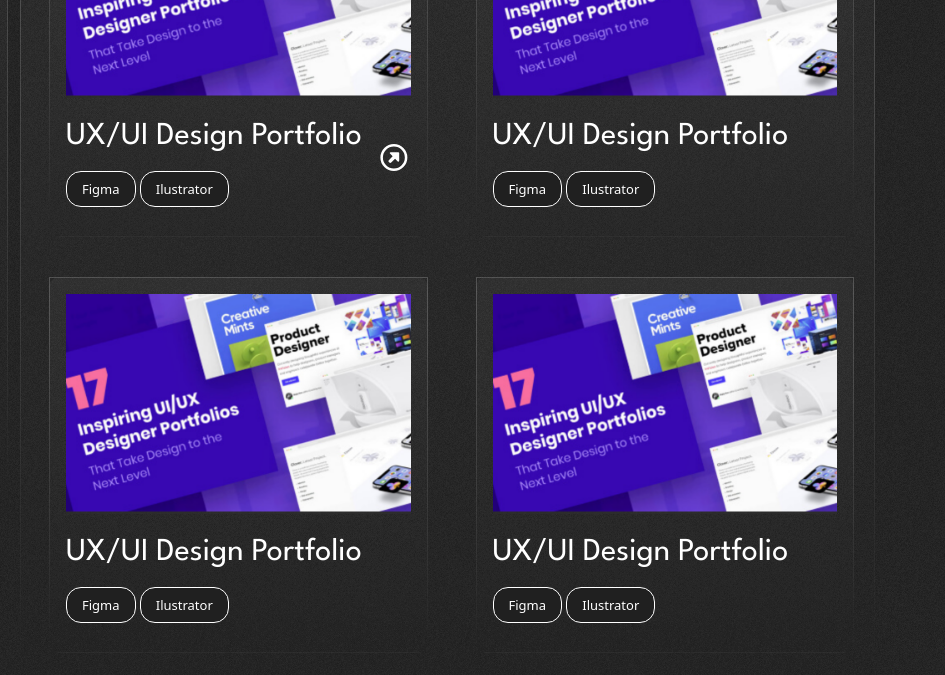
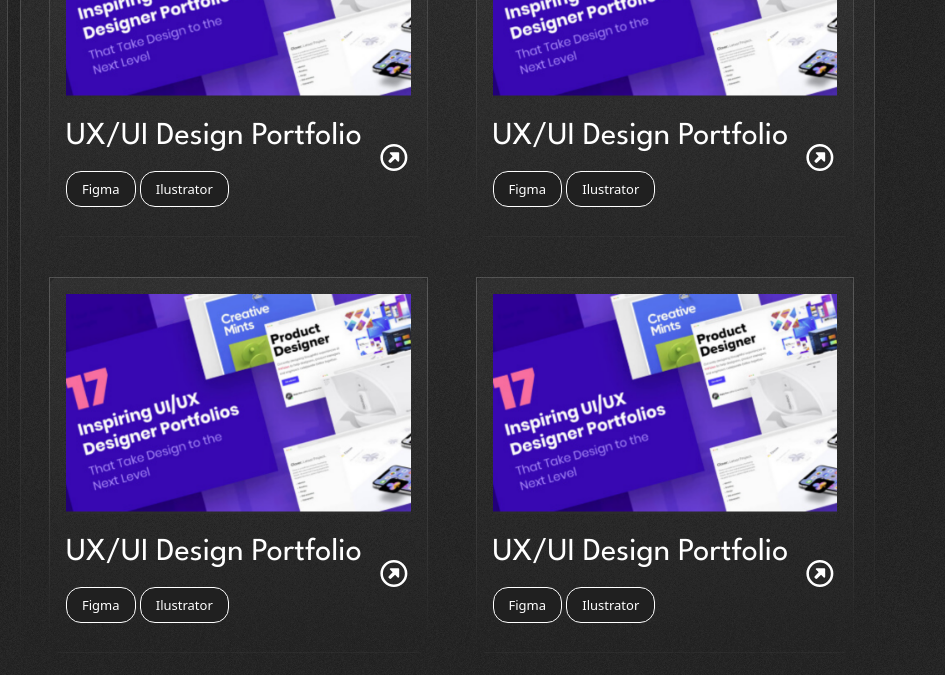
Before and after one commit to sohanthink/portfolio, a plain HTML site: page portfolio.html in a window 1280 px wide. Shown: the part 229-904 px from the top of the page, 335-1280 px from the left. Drawn offline with Linux system fonts and the light colour scheme.

Commit message:
cpanel.yml is updated

```diff
--- a/portfolio.html
+++ b/portfolio.html
@@ -115,6 +115,7 @@
                       <div class="col-lg-9 bg-custom">
                             <div class="portfolio_section">
                                 <div class="row">
+
                                     <div class="col-lg-6 mb-2">
                                         <div class="portfolio_content_bg ps-3 pt-3 pb-3 pe-2">
                                             <div class="portfolio_content bg-custom p-3">
@@ -138,10 +139,17 @@
                                         <div class="portfolio_content_bg ps-3 pt-3 pb-3 pe-2">
                                             <div class="portfolio_content bg-custom p-3">
                                                 <picture><img class="w-100" src="images/portfolio/1.png" alt="portfolio image"></picture>
+                                                <div class="d-flex align-items-center justify-content-between">
+                                                    <div class="portfolio_content_left">
                                                         <h2 class="text-white">UX/UI Design Portfolio</h2>
                                                         <div class="skills">
                                                             <span class="text-white">Figma</span>
                                                             <span class="text-white">Ilustrator</span>
+                                                        </div>
+                                                    </div>
+                                                    <div class="portfolio_content_right">
+                                                        <a href="#"><i class="fa-regular fa-circle-right text-white"></i></a>
+                                                    </div>
                                                 </div>
                                             </div>
                                         </div>
@@ -150,10 +158,17 @@
                                         <div class="portfolio_content_bg ps-3 pt-3 pb-3 pe-2">
                                             <div class="portfolio_content bg-custom p-3">
                                                 <picture><img class="w-100" src="images/portfolio/1.png" alt="portfolio image"></picture>
+                                                <div class="d-flex align-items-center justify-content-between">
+                                                    <div class="portfolio_content_left">
                                                         <h2 class="text-white">UX/UI Design Portfolio</h2>
                                                         <div class="skills">
                                                             <span class="text-white">Figma</span>
                                                             <span class="text-white">Ilustrator</span>
+                                                        </div>
+                                                    </div>
+                                                    <div class="portfolio_content_right">
+                                                        <a href="#"><i class="fa-regular fa-circle-right text-white"></i></a>
+                                                    </div>
                                                 </div>
                                             </div>
                                         </div>
@@ -162,14 +177,22 @@
                                         <div class="portfolio_content_bg ps-3 pt-3 pb-3 pe-2">
                                             <div class="portfolio_content bg-custom p-3">
                                                 <picture><img class="w-100" src="images/portfolio/1.png" alt="portfolio image"></picture>
+                                                <div class="d-flex align-items-center justify-content-between">
+                                                    <div class="portfolio_content_left">
                                                         <h2 class="text-white">UX/UI Design Portfolio</h2>
                                                         <div class="skills">
                                                             <span class="text-white">Figma</span>
                                                             <span class="text-white">Ilustrator</span>
                                                         </div>
                                                     </div>
+                                                    <div class="portfolio_content_right">
+                                                        <a href="#"><i class="fa-regular fa-circle-right text-white"></i></a>
                                                     </div>
                                                 </div>
+                                            </div>
+                                        </div>
+                                    </div>
+
                                 </div>
                             </div>
                       </div>
```
Also changed, not shown: 1 other file. Lines whose indentation alone changed are shown as unchanged.
